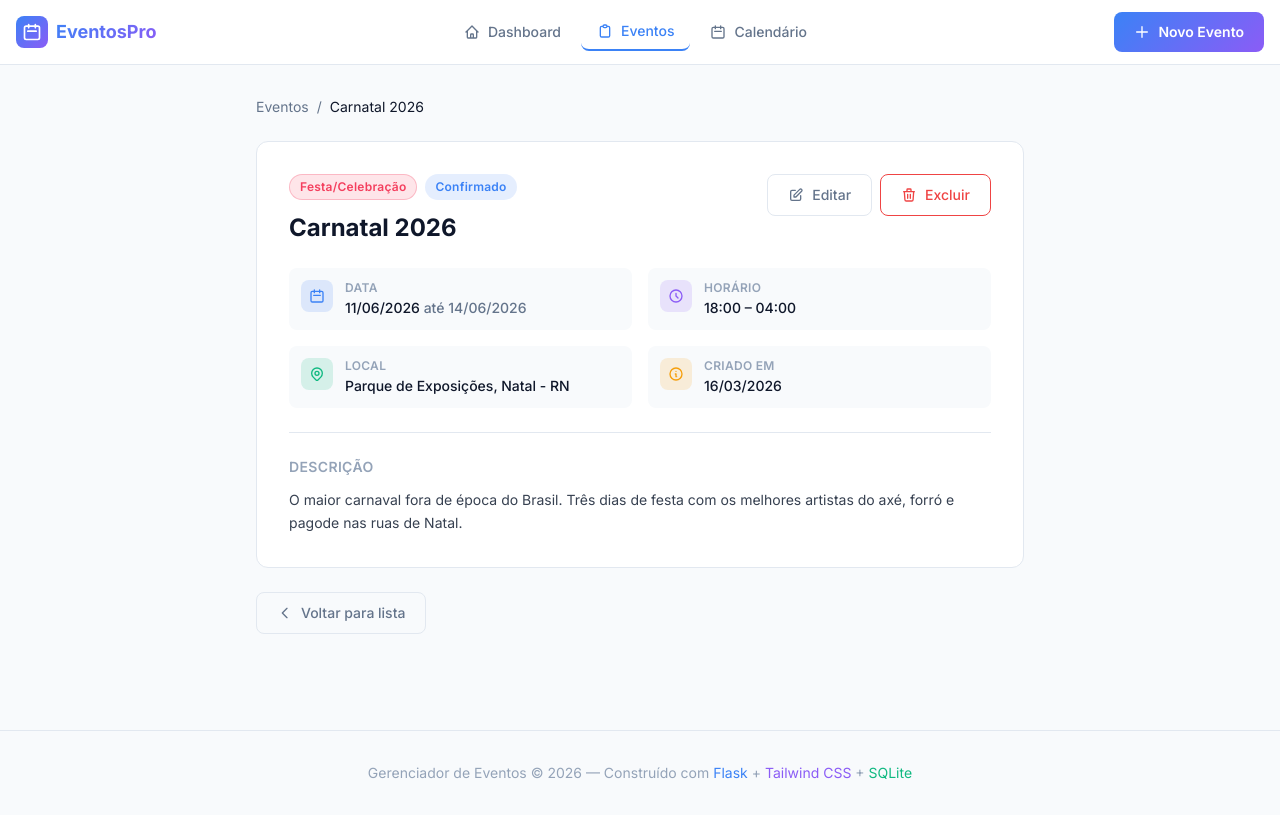
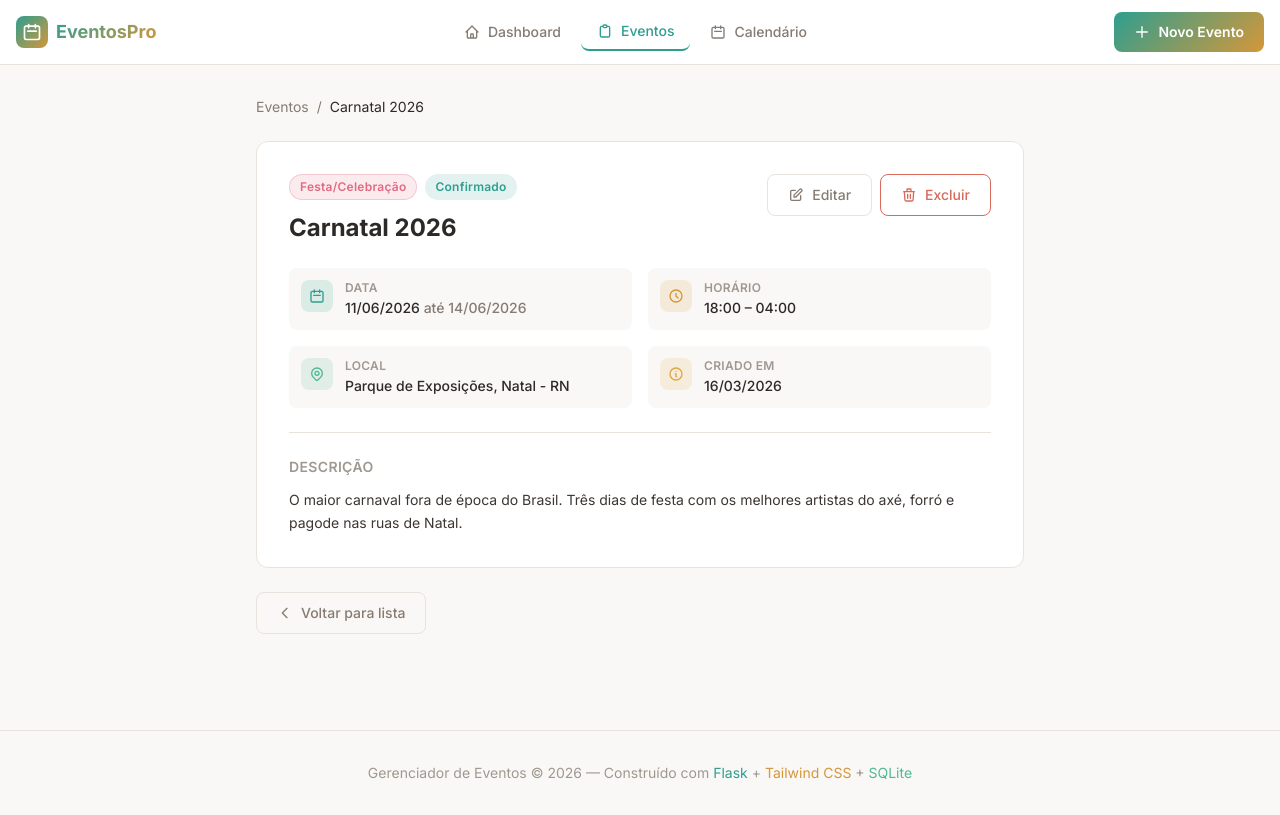
Before and after one commit to Beto2024/08-Gerenciador-de-Eventos, a Flask app: page /events/1 in a window 1280 px wide. Run offline with Flask 3, Linux system fonts and the light colour scheme; data comes from the database, SQL or seed files in the repository; some libraries are stand-ins or nearby versions.

Commit message:
Update color palette to warm light theme and ensure diverse event categories
- Changed CSS custom properties from cool blue-violet to warm teal-amber palette
- Updated category colors in config.py with softer, warmer hues
- Updated status colors to match warm theme
- Replaced all hardcoded inline style colors across all templates
- Background: warm off-white (#faf8f6), borders: warm gray (#e8e3dc)
- Primary accent: teal (#2e9e8f), secondary accent: amber (#d4973a)
- Events already include shows, sports (marathon, ironman), trips, festivals

Co-authored-by: Beto2024 <156013866+Beto2024@users.noreply.github.com>

```diff
--- a/static/css/custom.css
+++ b/static/css/custom.css
@@ -1,15 +1,15 @@
 /* Custom styles for Gerenciador de Eventos */
 
 :root {
-  --bg-primary: #f8fafc;
+  --bg-primary: #faf8f6;
   --bg-card: #ffffff;
-  --bg-card-hover: #f1f5f9;
-  --border: #e2e8f0;
-  --text-primary: #0f172a;
-  --text-secondary: #64748b;
-  --accent-blue: #3b82f6;
-  --accent-violet: #8b5cf6;
-  --accent-gold: #f59e0b;
+  --bg-card-hover: #f5f2ed;
+  --border: #e8e3dc;
+  --text-primary: #2d2926;
+  --text-secondary: #857b72;
+  --accent-teal: #2e9e8f;
+  --accent-amber: #d4973a;
+  --accent-gold: #e0a642;
 }
 
 /* Smooth scrollbar */
@@ -27,7 +27,7 @@ body {
 
 /* Gradient text */
 .gradient-text {
-  background: linear-gradient(135deg, var(--accent-blue), var(--accent-violet));
+  background: linear-gradient(135deg, var(--accent-teal), var(--accent-amber));
   -webkit-background-clip: text;
   -webkit-text-fill-color: transparent;
   background-clip: text;
@@ -72,7 +72,7 @@ select.form-input option {
 
 /* Buttons */
 .btn-primary {
-  background: linear-gradient(135deg, var(--accent-blue), var(--accent-violet));
+  background: linear-gradient(135deg, var(--accent-teal), var(--accent-amber));
   color: white;
   border: none;
   border-radius: 8px;
@@ -103,14 +103,14 @@ select.form-input option {
   text-decoration: none;
 }
 .btn-secondary:hover {
-  border-color: #94a3b8;
+  border-color: #a09890;
   color: var(--text-primary);
 }
 
 .btn-danger {
   background: transparent;
-  color: #ef4444;
-  border: 1px solid #ef4444;
+  color: #d96a5a;
+  border: 1px solid #d96a5a;
   border-radius: 8px;
   padding: 10px 20px;
   cursor: pointer;
@@ -167,8 +167,8 @@ select.form-input option {
 
 /* Navbar active link */
 .nav-link-active {
-  color: var(--accent-blue) !important;
-  border-bottom: 2px solid var(--accent-blue);
+  color: var(--accent-teal) !important;
+  border-bottom: 2px solid var(--accent-teal);
 }
 
 /* Alert / Flash */
--- a/templates/404.html
+++ b/templates/404.html
@@ -5,8 +5,8 @@
 <div class="min-h-96 flex items-center justify-center">
   <div class="text-center">
     <p class="text-8xl font-bold gradient-text mb-4">404</p>
-    <h1 class="text-2xl font-bold mb-2" style="color:#0f172a;">Página não encontrada</h1>
-    <p class="text-sm mb-8" style="color:#64748b;">O recurso que você procura não existe ou foi removido.</p>
+    <h1 class="text-2xl font-bold mb-2" style="color:#2d2926;">Página não encontrada</h1>
+    <p class="text-sm mb-8" style="color:#857b72;">O recurso que você procura não existe ou foi removido.</p>
     <div class="flex gap-3 justify-center">
       <a href="{{ url_for('index') }}" class="btn-primary">Dashboard</a>
       <a href="{{ url_for('events_list') }}" class="btn-secondary">Ver Eventos</a>
--- a/templates/base.html
+++ b/templates/base.html
@@ -23,7 +23,7 @@
   <!-- Custom CSS -->
   <link rel="stylesheet" href="{{ url_for('static', filename='css/custom.css') }}" />
 </head>
-<body class="min-h-screen" style="background:#f8fafc; color:#0f172a; font-family:'Inter',sans-serif;">
+<body class="min-h-screen" style="background:#faf8f6; color:#2d2926; font-family:'Inter',sans-serif;">
 
   <!-- Navbar -->
   {% include 'components/navbar.html' %}
@@ -56,12 +56,12 @@
   </main>
 
   <!-- Footer -->
-  <footer class="border-t mt-16 py-8 text-center" style="border-color:#e2e8f0; color:#94a3b8;">
+  <footer class="border-t mt-16 py-8 text-center" style="border-color:#e8e3dc; color:#a09890;">
     <p class="text-sm">
       Gerenciador de Eventos &copy; 2026 &mdash; Construído com
-      <span style="color:#3b82f6;">Flask</span> +
-      <span style="color:#8b5cf6;">Tailwind CSS</span> +
-      <span style="color:#10b981;">SQLite</span>
+      <span style="color:#2e9e8f;">Flask</span> +
+      <span style="color:#d4973a;">Tailwind CSS</span> +
+      <span style="color:#4fb896;">SQLite</span>
     </p>
   </footer>
 
--- a/templates/components/navbar.html
+++ b/templates/components/navbar.html
@@ -1,10 +1,10 @@
-<nav class="border-b sticky top-0 z-50" style="background:#ffffff; border-color:#e2e8f0;">
+<nav class="border-b sticky top-0 z-50" style="background:#ffffff; border-color:#e8e3dc;">
   <div class="max-w-7xl mx-auto px-4">
     <div class="flex items-center justify-between h-16">
       <!-- Logo -->
       <a href="{{ url_for('index') }}" class="flex items-center gap-2 no-underline">
         <div class="w-8 h-8 rounded-lg flex items-center justify-center"
-             style="background:linear-gradient(135deg,#3b82f6,#8b5cf6);">
+             style="background:linear-gradient(135deg,#2e9e8f,#d4973a);">
           <svg class="w-5 h-5 text-white" fill="none" stroke="currentColor" viewBox="0 0 24 24">
             <path stroke-linecap="round" stroke-linejoin="round" stroke-width="2"
                   d="M8 7V3m8 4V3m-9 8h10M5 21h14a2 2 0 002-2V7a2 2 0 00-2-2H5a2 2 0 00-2 2v12a2 2 0 002 2z"/>
@@ -17,9 +17,9 @@
       <div class="hidden md:flex items-center gap-1">
         <a href="{{ url_for('index') }}"
            class="nav-link px-4 py-2 rounded-lg text-sm font-medium transition-colors"
-           style="color:#64748b;"
-           onmouseover="this.style.color='#0f172a';this.style.background='rgba(0,0,0,0.04)'"
-           onmouseout="this.style.color='#64748b';this.style.background='transparent'">
+           style="color:#857b72;"
+           onmouseover="this.style.color='#2d2926';this.style.background='rgba(0,0,0,0.04)'"
+           onmouseout="this.style.color='#857b72';this.style.background='transparent'">
           <span class="flex items-center gap-2">
             <svg class="w-4 h-4" fill="none" stroke="currentColor" viewBox="0 0 24 24">
               <path stroke-linecap="round" stroke-linejoin="round" stroke-width="2"
@@ -30,9 +30,9 @@
         </a>
         <a href="{{ url_for('events_list') }}"
            class="nav-link px-4 py-2 rounded-lg text-sm font-medium transition-colors"
-           style="color:#64748b;"
-           onmouseover="this.style.color='#0f172a';this.style.background='rgba(0,0,0,0.04)'"
-           onmouseout="this.style.color='#64748b';this.style.background='transparent'">
+           style="color:#857b72;"
+           onmouseover="this.style.color='#2d2926';this.style.background='rgba(0,0,0,0.04)'"
+           onmouseout="this.style.color='#857b72';this.style.background='transparent'">
           <span class="flex items-center gap-2">
             <svg class="w-4 h-4" fill="none" stroke="currentColor" viewBox="0 0 24 24">
               <path stroke-linecap="round" stroke-linejoin="round" stroke-width="2"
@@ -43,9 +43,9 @@
         </a>
         <a href="{{ url_for('calendar_view') }}"
            class="nav-link px-4 py-2 rounded-lg text-sm font-medium transition-colors"
-           style="color:#64748b;"
-           onmouseover="this.style.color='#0f172a';this.style.background='rgba(0,0,0,0.04)'"
-           onmouseout="this.style.color='#64748b';this.style.background='transparent'">
+           style="color:#857b72;"
+           onmouseover="this.style.color='#2d2926';this.style.background='rgba(0,0,0,0.04)'"
+           onmouseout="this.style.color='#857b72';this.style.background='transparent'">
           <span class="flex items-center gap-2">
             <svg class="w-4 h-4" fill="none" stroke="currentColor" viewBox="0 0 24 24">
               <path stroke-linecap="round" stroke-linejoin="round" stroke-width="2"
--- a/templates/events/detail.html
+++ b/templates/events/detail.html
@@ -2,16 +2,16 @@
 {% block title %}{{ event.title }} – Gerenciador de Eventos{% endblock %}
 
 {% block content %}
-{% set cat = category_dict.get(event.category, ('Outro', '#6b7280')) %}
-{% set sta = status_dict.get(event.status, ('Planejado', '#94a3b8')) %}
+{% set cat = category_dict.get(event.category, ('Outro', '#8a8279')) %}
+{% set sta = status_dict.get(event.status, ('Planejado', '#a09890')) %}
 
 <div class="max-w-3xl mx-auto">
   <!-- Breadcrumb -->
-  <div class="flex items-center gap-2 text-sm mb-6" style="color:#64748b;">
-    <a href="{{ url_for('events_list') }}" style="color:#64748b; text-decoration:none;"
-       onmouseover="this.style.color='#0f172a'" onmouseout="this.style.color='#64748b'">Eventos</a>
+  <div class="flex items-center gap-2 text-sm mb-6" style="color:#857b72;">
+    <a href="{{ url_for('events_list') }}" style="color:#857b72; text-decoration:none;"
+       onmouseover="this.style.color='#2d2926'" onmouseout="this.style.color='#857b72'">Eventos</a>
     <span>/</span>
-    <span style="color:#0f172a;">{{ event.title }}</span>
+    <span style="color:#2d2926;">{{ event.title }}</span>
   </div>
 
   <!-- Main card -->
@@ -28,7 +28,7 @@
             {{ sta[0] }}
           </span>
         </div>
-        <h1 class="text-2xl font-bold" style="color:#0f172a;">{{ event.title }}</h1>
+        <h1 class="text-2xl font-bold" style="color:#2d2926;">{{ event.title }}</h1>
       </div>
 
       <!-- Actions -->
@@ -56,20 +56,20 @@
     <!-- Details grid -->
     <div class="grid grid-cols-1 sm:grid-cols-2 gap-4 mb-6">
       <!-- Date -->
-      <div class="flex items-start gap-3 p-3 rounded-lg" style="background:#f8fafc;">
+      <div class="flex items-start gap-3 p-3 rounded-lg" style="background:#faf8f6;">
         <div class="w-8 h-8 rounded-lg flex items-center justify-center flex-shrink-0"
-             style="background:rgba(59,130,246,0.15);">
-          <svg class="w-4 h-4" style="color:#3b82f6;" fill="none" stroke="currentColor" viewBox="0 0 24 24">
+             style="background:rgba(46,158,143,0.15);">
+          <svg class="w-4 h-4" style="color:#2e9e8f;" fill="none" stroke="currentColor" viewBox="0 0 24 24">
             <path stroke-linecap="round" stroke-linejoin="round" stroke-width="2"
                   d="M8 7V3m8 4V3m-9 8h10M5 21h14a2 2 0 002-2V7a2 2 0 00-2-2H5a2 2 0 00-2 2v12a2 2 0 002 2z"/>
           </svg>
         </div>
         <div>
-          <p class="text-xs font-semibold uppercase tracking-wide mb-0.5" style="color:#94a3b8;">Data</p>
-          <p class="text-sm font-medium" style="color:#0f172a;">
+          <p class="text-xs font-semibold uppercase tracking-wide mb-0.5" style="color:#a09890;">Data</p>
+          <p class="text-sm font-medium" style="color:#2d2926;">
             {{ event.start_date | format_date }}
             {% if event.end_date and event.end_date != event.start_date %}
-              <span style="color:#64748b;"> até {{ event.end_date | format_date }}</span>
+              <span style="color:#857b72;"> até {{ event.end_date | format_date }}</span>
             {% endif %}
           </p>
         </div>
@@ -77,17 +77,17 @@
 
       <!-- Time -->
       {% if event.start_time %}
-      <div class="flex items-start gap-3 p-3 rounded-lg" style="background:#f8fafc;">
+      <div class="flex items-start gap-3 p-3 rounded-lg" style="background:#faf8f6;">
         <div class="w-8 h-8 rounded-lg flex items-center justify-center flex-shrink-0"
-             style="background:rgba(139,92,246,0.15);">
-          <svg class="w-4 h-4" style="color:#8b5cf6;" fill="none" stroke="currentColor" viewBox="0 0 24 24">
+             style="background:rgba(212,151,58,0.15);">
+          <svg class="w-4 h-4" style="color:#d4973a;" fill="none" stroke="currentColor" viewBox="0 0 24 24">
             <path stroke-linecap="round" stroke-linejoin="round" stroke-width="2"
                   d="M12 8v4l3 3m6-3a9 9 0 11-18 0 9 9 0 0118 0z"/>
           </svg>
         </div>
         <div>
-          <p class="text-xs font-semibold uppercase tracking-wide mb-0.5" style="color:#94a3b8;">Horário</p>
-          <p class="text-sm font-medium" style="color:#0f172a;">
+          <p class="text-xs font-semibold uppercase tracking-wide mb-0.5" style="color:#a09890;">Horário</p>
+          <p class="text-sm font-medium" style="color:#2d2926;">
             {{ event.start_time | format_time }}
             {% if event.end_time %} – {{ event.end_time | format_time }}{% endif %}
           </p>
@@ -97,43 +97,43 @@
 
       <!-- Location -->
       {% if event.location %}
-      <div class="flex items-start gap-3 p-3 rounded-lg" style="background:#f8fafc;">
+      <div class="flex items-start gap-3 p-3 rounded-lg" style="background:#faf8f6;">
         <div class="w-8 h-8 rounded-lg flex items-center justify-center flex-shrink-0"
-             style="background:rgba(16,185,129,0.15);">
-          <svg class="w-4 h-4" style="color:#10b981;" fill="none" stroke="currentColor" viewBox="0 0 24 24">
+             style="background:rgba(79,184,150,0.15);">
+          <svg class="w-4 h-4" style="color:#4fb896;" fill="none" stroke="currentColor" viewBox="0 0 24 24">
             <path stroke-linecap="round" stroke-linejoin="round" stroke-width="2"
                   d="M17.657 16.657L13.414 20.9a1.998 1.998 0 01-2.827 0l-4.244-4.243a8 8 0 1111.314 0z"/>
             <path stroke-linecap="round" stroke-linejoin="round" stroke-width="2" d="M15 11a3 3 0 11-6 0 3 3 0 016 0z"/>
           </svg>
         </div>
         <div>
-          <p class="text-xs font-semibold uppercase tracking-wide mb-0.5" style="color:#94a3b8;">Local</p>
-          <p class="text-sm font-medium" style="color:#0f172a;">{{ event.location }}</p>
+          <p class="text-xs font-semibold uppercase tracking-wide mb-0.5" style="color:#a09890;">Local</p>
+          <p class="text-sm font-medium" style="color:#2d2926;">{{ event.location }}</p>
         </div>
       </div>
       {% endif %}
 
       <!-- Created at -->
-      <div class="flex items-start gap-3 p-3 rounded-lg" style="background:#f8fafc;">
+      <div class="flex items-start gap-3 p-3 rounded-lg" style="background:#faf8f6;">
         <div class="w-8 h-8 rounded-lg flex items-center justify-center flex-shrink-0"
-             style="background:rgba(245,158,11,0.15);">
-          <svg class="w-4 h-4" style="color:#f59e0b;" fill="none" stroke="currentColor" viewBox="0 0 24 24">
+             style="background:rgba(224,166,66,0.15);">
+          <svg class="w-4 h-4" style="color:#e0a642;" fill="none" stroke="currentColor" viewBox="0 0 24 24">
             <path stroke-linecap="round" stroke-linejoin="round" stroke-width="2"
                   d="M13 16h-1v-4h-1m1-4h.01M21 12a9 9 0 11-18 0 9 9 0 0118 0z"/>
           </svg>
         </div>
         <div>
-          <p class="text-xs font-semibold uppercase tracking-wide mb-0.5" style="color:#94a3b8;">Criado em</p>
-          <p class="text-sm font-medium" style="color:#0f172a;">{{ event.created_at[:10] | format_date }}</p>
+          <p class="text-xs font-semibold uppercase tracking-wide mb-0.5" style="color:#a09890;">Criado em</p>
+          <p class="text-sm font-medium" style="color:#2d2926;">{{ event.created_at[:10] | format_date }}</p>
         </div>
       </div>
     </div>
 
     <!-- Description -->
     {% if event.description %}
-    <div class="border-t pt-6" style="border-color:#e2e8f0;">
-      <h3 class="text-sm font-semibold uppercase tracking-wide mb-3" style="color:#94a3b8;">Descrição</h3>
-      <p class="text-sm leading-relaxed" style="color:#374151; white-space:pre-wrap;">{{ event.description }}</p>
+    <div class="border-t pt-6" style="border-color:#e8e3dc;">
+      <h3 class="text-sm font-semibold uppercase tracking-wide mb-3" style="color:#a09890;">Descrição</h3>
+      <p class="text-sm leading-relaxed" style="color:#3d3632; white-space:pre-wrap;">{{ event.description }}</p>
     </div>
     {% endif %}
   </div>
```
Also changed, not shown: other parts of static/css/custom.css (+18 -18 lines), config.py (+16 -16 lines), templates/calendar/view.html (+10 -10 lines), templates/components/event_card.html (+9 -9 lines), templates/components/filters.html (+6 -6 lines), templates/events/create.html (+16 -16 lines), templates/events/edit.html (+16 -16 lines), templates/events/list.html (+4 -4 lines), templates/index.html (+41 -41 lines).
